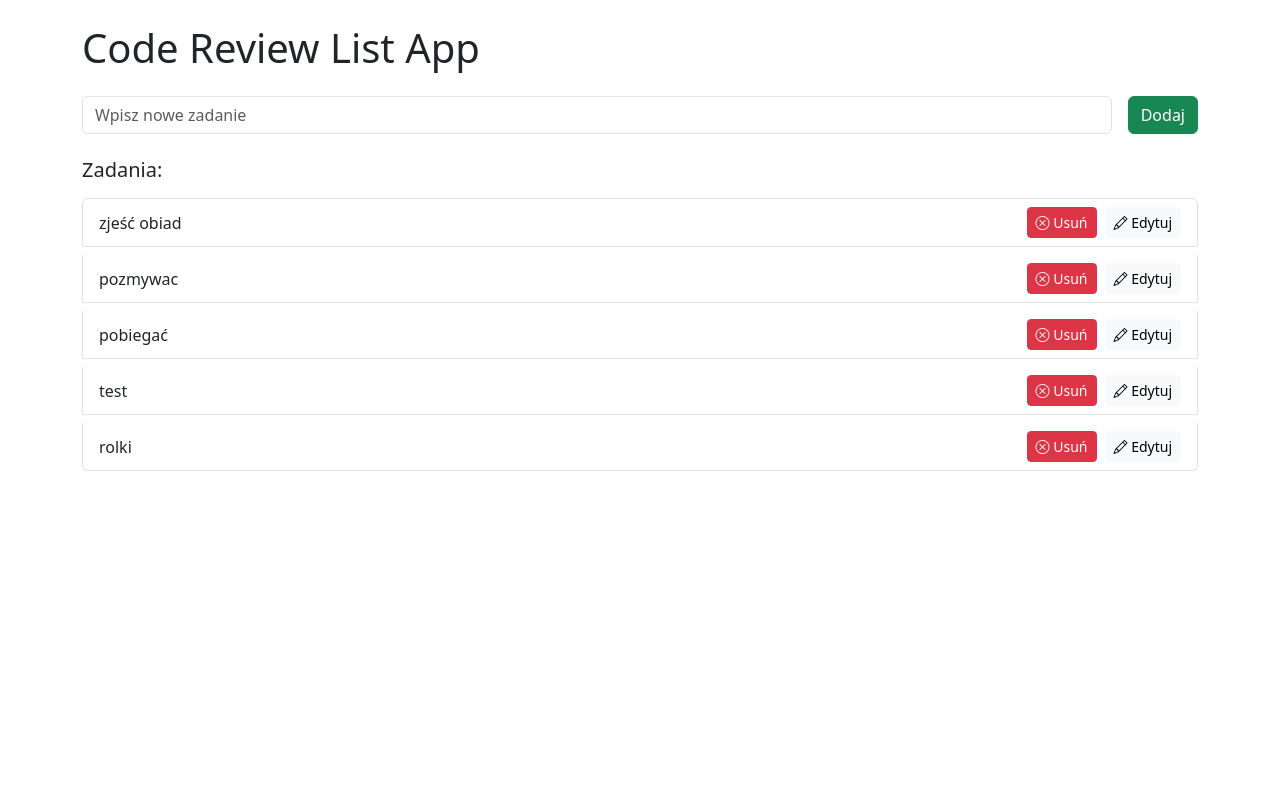
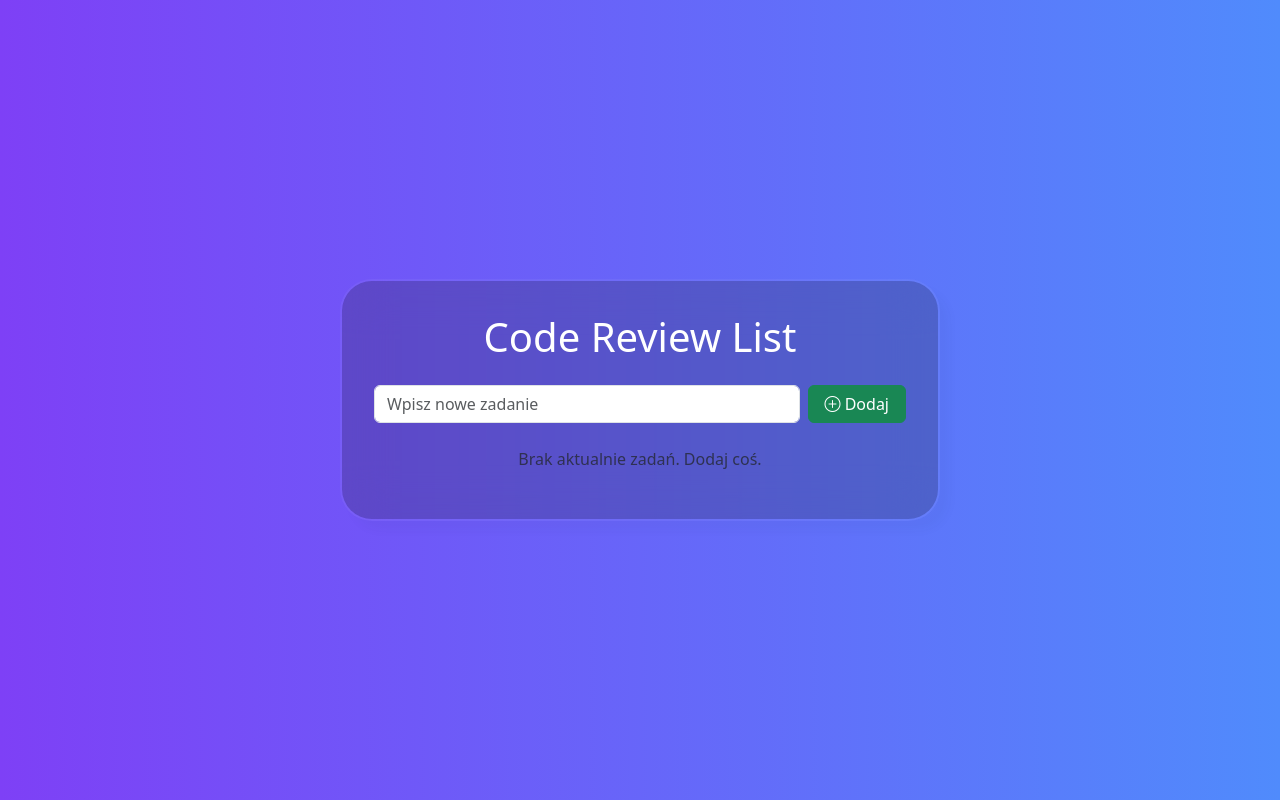
Before and after one commit to KarlaSz/CodeReviewList_Flask, a Flask app: page / in a window 1280 px wide. Run offline with Flask 3, Linux system fonts and the light colour scheme.

Commit message:
added new style and if condition when no task

```diff
--- a/templates/base.html
+++ b/templates/base.html
@@ -3,18 +3,39 @@
 <head>
     <meta charset="UTF-8">
     <meta name="viewport" content="width=device-width, initial-scale=1.0">
-    <title>{% block title %}{%endblock %}</title>
-    {# w tytule pojawi sie jakas tresc ktora zdefiniuje ten plik ktory dziedziczy #}
-     <!-- Link for Bootstrap CDN -->
+    <title>{% block title %}{% endblock %}</title>
+    <!-- Link for Bootstrap CDN -->
     <link href="https://cdn.jsdelivr.net/npm/bootstrap@5.3.2/dist/css/bootstrap.min.css" rel="stylesheet">
     <link href="https://cdn.jsdelivr.net/npm/bootstrap-icons/font/bootstrap-icons.css" rel="stylesheet">
-
+    <style>
+        .gradient-custom-2 {
+            background: linear-gradient(to right, rgba(126, 64, 246, 1), rgba(80, 139, 252, 1));
+            min-height: 100vh;
+            display: flex;
+            justify-content: center;
+            align-items: center;
+            padding: 20px;
+        }
+        .mask-custom {
+            background: rgba(24, 24, 16, 0.2);
+            border-radius: 2em;
+            backdrop-filter: blur(25px);
+            border: 2px solid rgba(255, 255, 255, 0.05);
+            background-clip: padding-box;
+            box-shadow: 10px 10px 10px rgba(46, 54, 68, 0.03);
+            padding: 2rem;
+            max-width: 600px;
+            width: 100%;
+            color: white;
+        }
+    </style>
 </head>
-<body>
-    <div class="container my-4">
-        {% block content %}{% endblock %}
+<body class="gradient-custom-2">
+    <div class="container d-flex justify-content-center">
+        <div class="mask-custom">
+            {% block content %}{% endblock %}
+        </div>
     </div>
-
     <!-- Link for Bootstrap JS -->
     <script src="https://cdn.jsdelivr.net/npm/bootstrap@5.3.2/dist/js/bootstrap.bundle.min.js"></script>
 </body>
--- a/templates/edit_task.html
+++ b/templates/edit_task.html
@@ -3,7 +3,7 @@
 {% block title %} Edycja zadania {% endblock %}
 
 {% block content %}
-  <h1 class="my-4">Edytuj zadania</h1>
+  <h1 class="my-4">Edytuj zadanie</h1>
 
   <form action="" method="POST" class="d-flex gap-2">
     <input
--- a/templates/todo.html
+++ b/templates/todo.html
@@ -1,37 +1,41 @@
 {% extends 'base.html' %}
-{% block title %} Code Review List {% endblock %}
+
+{% block title %}Code Review List App{% endblock %}
+
+{% block content %}
+    <h1 class="text-center mb-4">Code Review List</h1>
+
+    <!-- Form for adding new tasks -->
+    <form action="" method="POST" class="d-flex mb-4 gap-2">
+        <input type="text" name="task" class="form-control" placeholder="Wpisz nowe zadanie" required>
+        <button type="submit" class="btn btn-success flex-shrink-0 px-3"><i class="bi bi-plus-circle"></i> Dodaj</button>
+    </form>
 
 
-{% block content %}
-  <h1 class="my-4">Code Review List App</h1>
-
-  <!-- Form for adding new task item -->
-  <form action="" method="POST" class="d-flex my-4 gap-3" >
-    <input type="text" name="task" class="form-control" placeholder="Wpisz nowe zadanie" required>
-    <input type="submit" value="Dodaj" class="btn btn-success ml-2">
-  </form>
-
-<h5 class="my-3">Zadania:</h5>
-  <!-- List of added task items -->
-  <ul class="list-group gap-2 mb-3">
+    {% if tasks %}
+        <h5 class="mb-3">Zadania:</h5>
+        <!-- List of tasks -->
+        <ul class="list-group">
             {% for task in tasks %}
                 <li class="list-group-item d-flex justify-content-between align-items-center">
                     <span>{{ task.name }}</span>
                     <div class="d-flex gap-2">
-          <!-- Remove btn -->
+                        <!-- Delete button -->
                         <form action="{{ url_for('delete_task', task_id=task.id) }}" method="POST">
                             <button type="submit" class="btn btn-danger btn-sm">
                                 <i class="bi bi-x-circle"></i> Usuń
                             </button>
                         </form>
-          <!-- Edit btn -->
-          <a href="{{ url_for('edit_task', task_id=task.id) }}" class="btn btn-light btn-sm ml-2">
+                        <!-- Edit button -->
+                        <a href="{{ url_for('edit_task', task_id=task.id) }}" class="btn btn-warning btn-sm">
                             <i class="bi bi-pencil"></i> Edytuj
                         </a>
                     </div>
                 </li>
             {% endfor %}
         </ul>
-
-
+   {% else %}
+        <!-- Placeholder if 0 tasks -->
+        <p class="text-muted text-center mt-3">Brak aktualnie zadań. Dodaj coś.</p>
+    {% endif %}
 {% endblock %}
```
Also changed, not shown: todo.db. Lines whose indentation alone changed are shown as unchanged.
